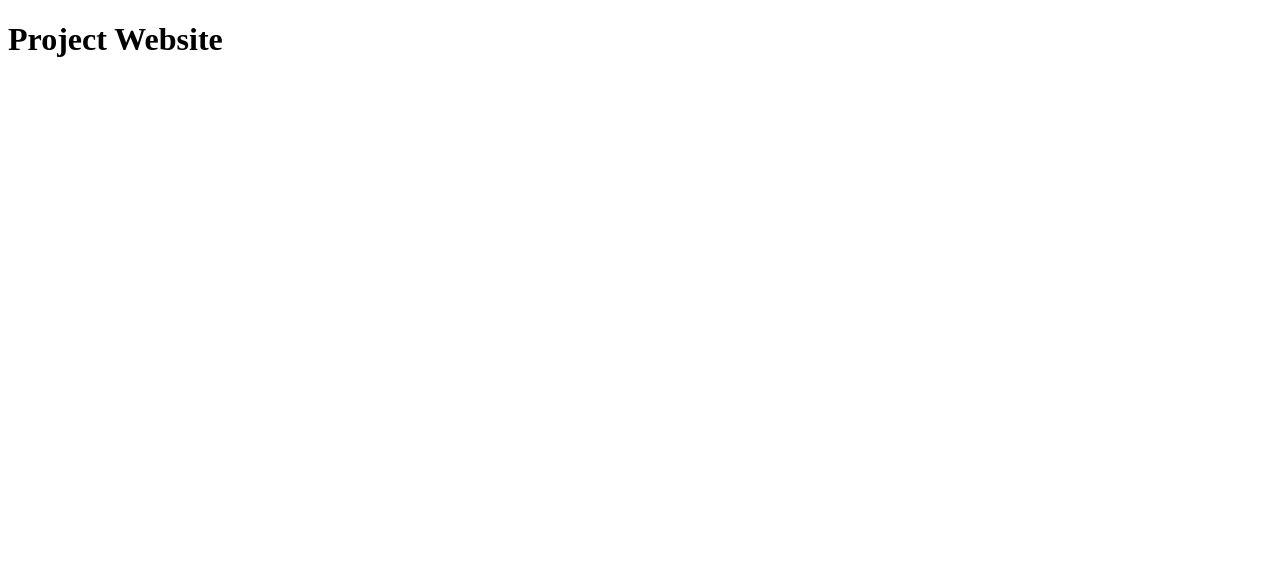
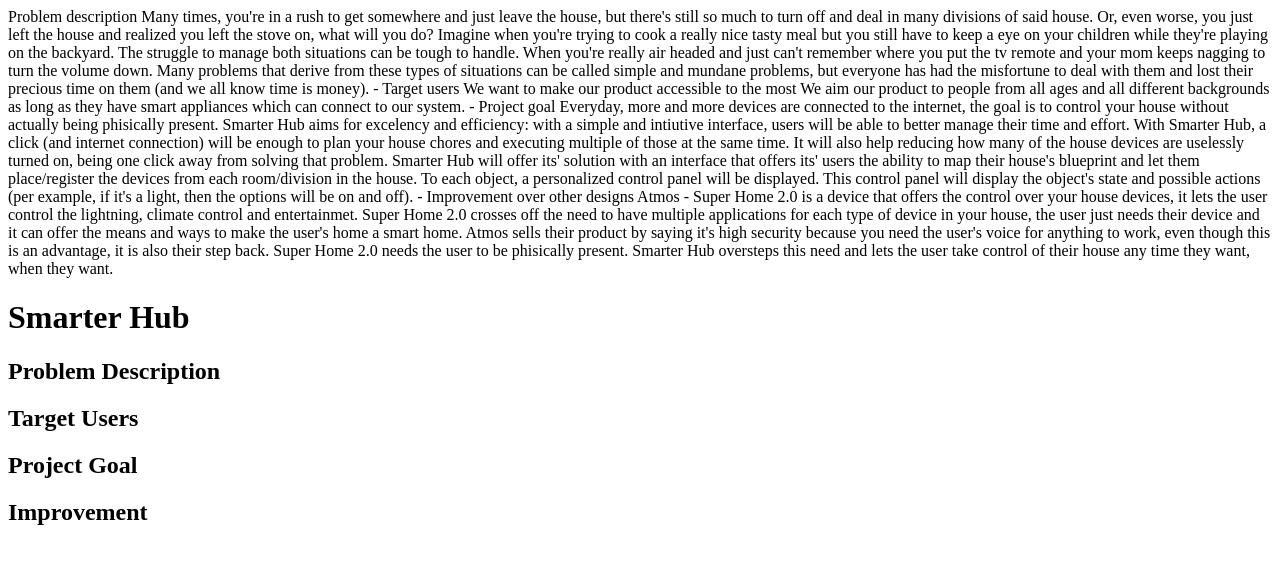
Before and after one commit to lc-correia/projectwebsite, a website: page dist/index.html in a window 1280 px wide. Drawn offline with Linux system fonts and the light colour scheme.

Commit message:
second commit

```diff
--- a/dist/index.html
+++ b/dist/index.html
@@ -4,9 +4,76 @@
     <meta charset="UTF-8">
     <meta name="viewport" content="width=device-width, initial-scale=1.0">
     <meta http-equiv="X-UA-Compatible" content="ie=edge">
-    <title>Project Website</title>
+    <title>Projeto IPM</title>
 </head>
 <body>
-    <h1>Project Website</h1>
+
+  Problem description
+
+  Many times, you're in a rush to get somewhere and just leave the house, but
+  there's still so much to turn off and deal in many divisions of said house. Or,
+  even worse, you just left the house and realized you left the stove on, what
+  will you do?
+
+  Imagine when you're trying to cook a really nice tasty meal but you still have
+  to keep a eye on your children while they're playing on the backyard. The struggle
+  to manage both situations can be tough to handle.
+
+  When you're really air headed and just can't remember where you put the tv
+  remote and your mom keeps nagging to turn the volume down.
+
+  Many problems that derive from these types of situations can be called simple
+  and mundane problems, but everyone has had the misfortune to deal with them
+  and lost their precious time on them (and we all know time is money).
+
+  - Target users
+
+  We want to make our product accessible to the most We aim our product to people from all ages and all different backgrounds as long
+  as they have smart appliances which can connect to our system.
+
+  - Project goal
+
+  Everyday, more and more devices are connected to the internet, the goal is
+  to control your house without actually being phisically present. Smarter Hub
+  aims for excelency and efficiency: with a simple and intiutive interface,
+  users will be able to better manage their time and effort.
+
+  With Smarter Hub, a click (and internet connection) will be enough to plan
+  your house chores and executing multiple of those at the same time.
+  It will also help reducing how many of the house devices are uselessly turned
+  on, being one click away from solving that problem.
+
+  Smarter Hub will offer its' solution with an interface that offers its' users
+  the ability to map their house's blueprint and let them place/register the
+  devices from each room/division in the house. To each object, a personalized
+  control panel will be displayed. This control panel will display the object's
+  state and possible actions (per example, if it's a light, then the options
+  will be on and off).
+
+  - Improvement over other designs
+
+  Atmos - Super Home 2.0 is a device that offers the control over your house
+  devices, it lets the user control the lightning, climate control and
+  entertainmet. Super Home 2.0 crosses off the need to have multiple applications for
+  each type of device in your house, the user just needs their device and it can
+  offer the means and ways to make the user's home a smart home.
+  Atmos sells their product by saying it's high security because
+  you need the user's voice for anything to work, even though this is an advantage,
+  it is also their step back.
+  Super Home 2.0 needs the user to be phisically present.
+  Smarter Hub oversteps this need and lets the user take control of their house
+  any time they want, when they want.
+
+
+    <h1>Smarter Hub</h1>
+    <h2>Problem Description</h2>
+    <h2>Target Users</h2>
+    <h2>Project Goal</h2>
+    <h2>Improvement</h2>
+
+
+
+
+
 </body>
 </html>
```
Also changed, not shown: dist/script.js (added, +28 -0 lines).
